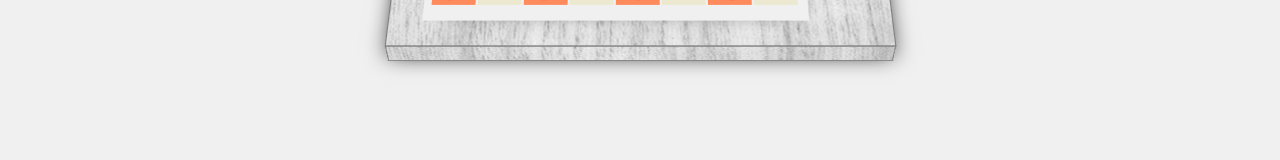
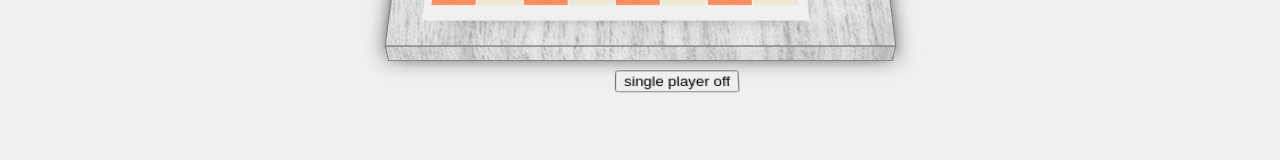
Before and after one commit to Nefari0/Games, a React (Create React App) app in the folder rowz/: page / in a window 1280 px wide. Shown: the part 446-606 px from the top of the page. Built offline with nearby package versions, Linux system fonts and the light colour scheme; no server answers; what redux-promise-middleware would draw is missing.

Commit message:
single-player / multi-player option

```diff
--- a/rowz/src/Components/Rows/CheckerBoard/CheckerBoard.jsx
+++ b/rowz/src/Components/Rows/CheckerBoard/CheckerBoard.jsx
@@ -12,7 +12,8 @@ import pieces from '../pieces'
 import { w3cwebsocket as W3CWebSocket } from "websocket";
 import { AI } from './ai.logic'
 // const client = new W3CWebSocket(`ws://127.0.0.1:8004`); // production
-const client = new W3CWebSocket(`ws://165.227.102.189:8004`); // build
+const client = new W3CWebSocket(`ws://165.227.102.189:8003`); // build
+// const singlePlayerClient = new W3CWebSocket(`ws://165.227.102.189:8000`)// build
 
 const upLeft = [-1,-1]
 const upRight = [1,-1]
@@ -36,7 +37,7 @@ class CheckerBoard extends Component {
             goodPieceCount:12,
             badPieceCount:12,
             clientId:null,
-            singlePlayer:true
+            singlePlayer:false
         }
         this.selectTile = this.selectTile.bind(this)
         this.boardFactory = this.boardFactory.bind(this)
@@ -104,7 +105,7 @@ class CheckerBoard extends Component {
                 this.switchPlayer(currentPlayer,newPieces,currentPlayer)
                 this.checkIfWinner()
 
-                if (currentPlayer === 'good') {
+                if (currentPlayer === 'good' && this.state.singlePlayer === true) {
                     return AI(newPieces,this.checkPieceLocations,this.setMoves,this.state)
                 }
 
@@ -562,6 +563,15 @@ class CheckerBoard extends Component {
                     <Menu
                         newGame={this.newGame}
                     />
+                    <button
+                        style={{
+                            position:'absolute',
+                            left:'50%',
+                            bottom:'-70px',
+                            zIndex:'100'
+                        }}
+                        onClick={() => this.setState({singlePlayer:!this.state.singlePlayer})}
+                    >single player{this.state.singlePlayer ? ' on' : ' off'}</button>
                     {errorMessage && <ErrorMsg />}
                     <Rowz>
                         {mappedPieces}
```
